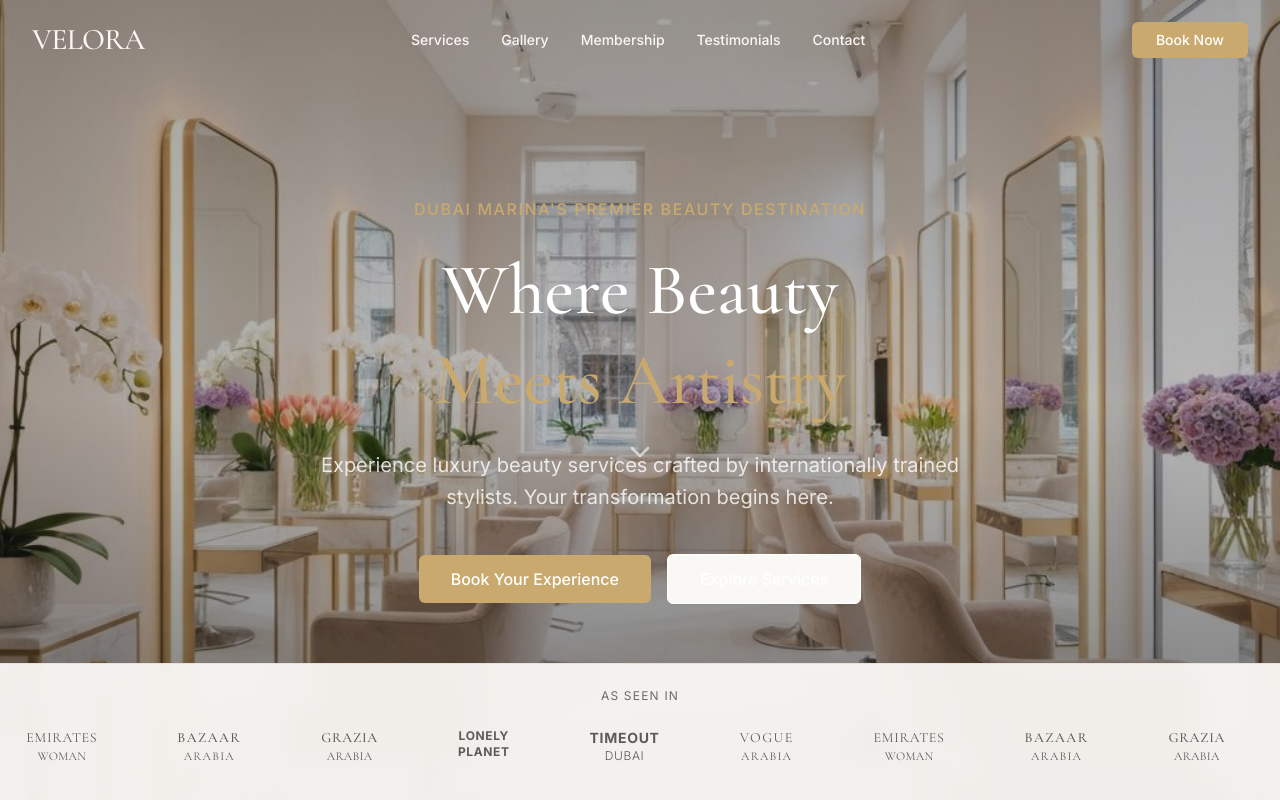
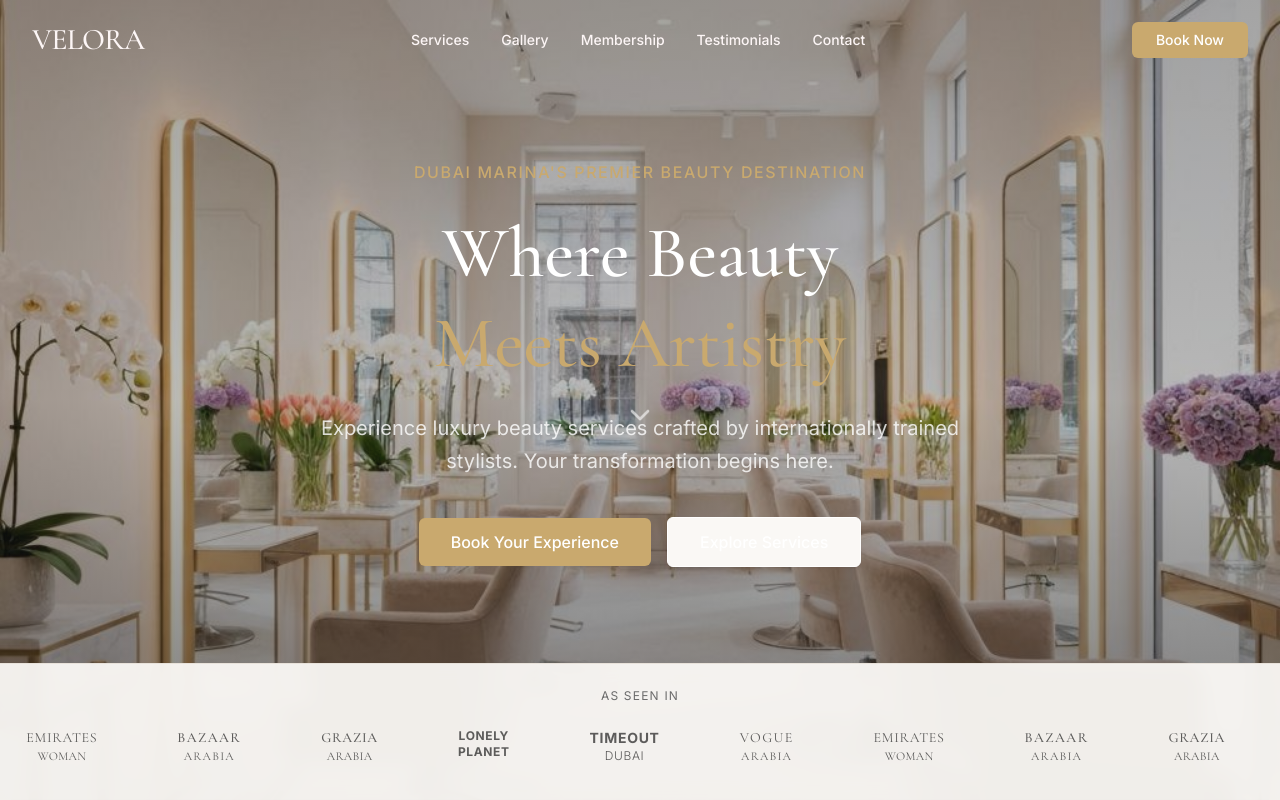
Before and after one commit to mehi290/v0-luxury-beauty-salon-landing-page, a Next.js app: page / in a window 1280 px wide. Shown: the top 800 px of the page. Built offline with nearby package versions, Linux system fonts and the light colour scheme.

Commit message:
style: reposition hero content for dynamic layout\n\nAdjust alignment and add responsive padding for top-aligned hero section

```diff
--- a/components/hero.tsx
+++ b/components/hero.tsx
@@ -57,7 +57,7 @@ export function Hero() {
   return (
     <section
       ref={heroRef}
-      className="relative min-h-screen flex items-center justify-center overflow-hidden"
+      className="relative min-h-screen flex items-start justify-center pt-20 md:pt-32 lg:pt-40 overflow-hidden"
       aria-label="Hero section"
     >
       {/* Background Image */}
@@ -74,7 +74,7 @@ export function Hero() {
       </div>
 
       {/* Hero Content */}
-      <div className="relative z-10 mx-auto max-w-7xl px-4 sm:px-6 lg:px-8 text-center pt-0">
+      <div className="relative z-10 mx-auto max-w-7xl px-4 sm:px-6 lg:px-8 text-center w-full">
         <div className="max-w-4xl mx-auto">
           {/* Tagline */}
           <p className="text-primary font-medium text-sm sm:text-base tracking-widest uppercase mb-6 animate-fade-up">
```
